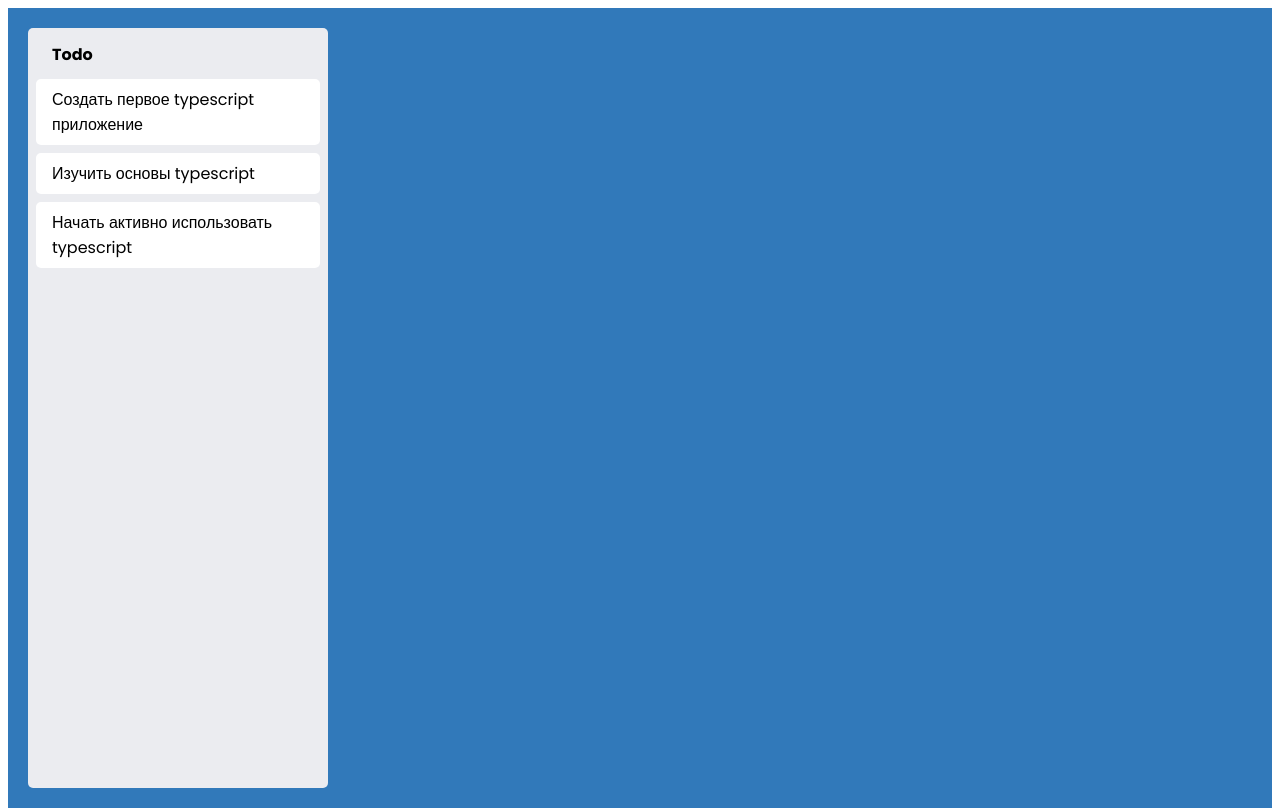
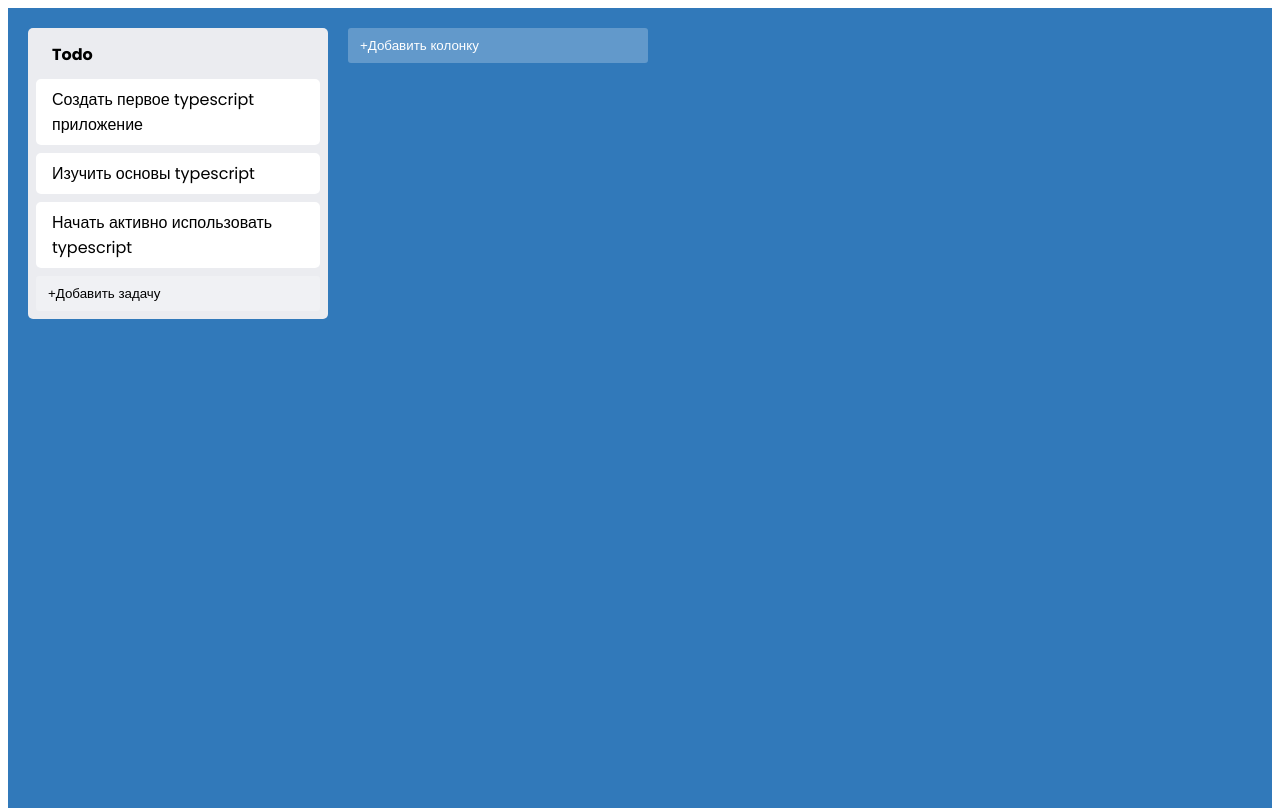
Before and after one commit to IamSoPrada/kanban-board-react-ts, a React (Vite) app: page / in a window 1280 px wide. Built offline with nearby package versions, Linux system fonts and the light colour scheme.

Commit message:
Added AddNewItem component, useFocus hook

```diff
--- /dev/null
+++ b/src/AddNewItem.tsx
@@ -0,0 +1,29 @@
+import {useState} from "react"
+import { AddItemButton } from './styles'
+import {NewItemForm} from './NewItemForm'
+
+type AddNewItemProps = {
+	onAdd: (text: string) => void;
+	toggleButtonText: string;
+	dark?:boolean
+}
+
+export const AddNewItem = (props: AddNewItemProps) => {
+	const [showForm, setShowForm ] = useState(false)
+	const {onAdd, toggleButtonText, dark} = props
+
+	if(showForm) {
+		return (
+			<NewItemForm onAdd={(text)=> {
+				onAdd(text)
+				setShowForm(false)
+			}}/>
+		)
+	}
+
+	return (
+		<AddItemButton dark={dark} onClick={()=> setShowForm(true)}>
+			{toggleButtonText}
+		</AddItemButton>
+	)
+}
--- a/src/App.tsx
+++ b/src/App.tsx
@@ -3,6 +3,7 @@
  AppContainer,
  } from "./styles"
 import {Column} from "./Column"
+import {AddNewItem} from "./AddNewItem"
 
 export function App() {
   const [count, setCount] = useState(0)
@@ -10,6 +11,7 @@
   return (
     <AppContainer>
       <Column text="Todo" />
+      <AddNewItem onAdd={console.log} toggleButtonText="+Добавить колонку" />
     </AppContainer>
   )
 }
--- a/src/Column.tsx
+++ b/src/Column.tsx
@@ -1,5 +1,7 @@
 import {ColumnContainer, ColumnTitle, CardContainer} from "./styles"
 import {Card} from "./Card"
+import {AddNewItem} from "./AddNewItem"
+
 type ColumnProps = {
 	text: string;
 	children?: React.ReactNode;
@@ -12,6 +14,7 @@
 			<Card text="Создать первое typescript приложение" />
 			<Card text="Изучить основы typescript" />
 			<Card text="Начать активно использовать typescript" />
+			<AddNewItem toggleButtonText="+Добавить задачу" onAdd={console.log} dark/>
 		</ColumnContainer>
 	)
 }
--- /dev/null
+++ b/src/NewItemForm.tsx
@@ -0,0 +1,21 @@
+import {useState} from 'react'
+import {useFocus} from "./utils/useFocus"
+
+import { NewItemButton, NewItemFormContainer, NewItemInput } from './styles'
+
+type NewItemFormProps = {
+	onAdd(text:string): void
+}
+
+export const NewItemForm = ({onAdd} : NewItemFormProps) => {
+	const [text, setText] = useState("")
+	const inputRef = useFocus()
+	return (
+		<NewItemFormContainer>
+			<NewItemInput ref={inputRef} value={text} onChange={(e)=> setText(e.target.value)} />
+			<NewItemButton onClick={()=> onAdd(text)}>
+				Добавить
+			</NewItemButton>
+		</NewItemFormContainer>
+	)
+}
--- a/src/styles.ts
+++ b/src/styles.ts
@@ -2,6 +2,7 @@
 
 export const AppContainer = styled.div`
 	display: flex;
+	align-items: flex-start;
 	background-color: #3179ba;
 	flex-direction: row;
 	height: 100%;
@@ -32,3 +33,50 @@
 	border-radius: 5px;
 	box-shadow: "#091e4240 0px 1px 0px 0px";
 `
+
+type AddItemButtonProps = {
+	dark?: boolean
+}
+
+export const AddItemButton = styled.button<AddItemButtonProps>`
+	background-color: #ffffff3d;
+	border-radius: 3px;
+	border: none;
+	color: ${(props)=> (props.dark? "#000" : "#fff")};
+	cursor: pointer;
+	max-width: 300px;
+	padding: 10px 12px;
+	text-align: left;
+	transition: background 85ms ease-in;
+	width: 100%;
+	&:hover {
+		background-color: #ffffff52;
+	}
+`
+
+export const NewItemFormContainer = styled.div`
+	max-width: 300px;
+	display: flex;
+	flex-direction: column;
+	width: 100%;
+	align-items: flex-start;
+`
+
+export const NewItemButton = styled.button`
+	background-color: #5aac44;
+	border-radius: 3px;
+	border: none;
+	box-shadow: none;
+	color: #fff;
+	padding: 6px 12px;
+	text-align: center;
+`
+
+export const NewItemInput = styled.input`
+	border-radius: 3px;
+	border: none;
+	box-shadow: #091e4240 0px 1px 0px 0px;
+	margin-bottom: 0.5rem;
+	padding: 0.5rem 1rem;
+	width: 100%;
+`
--- /dev/null
+++ b/src/utils/useFocus.ts
@@ -0,0 +1,11 @@
+import {useRef, useEffect} from "react"
+
+export const useFocus = ()=> {
+	const ref = useRef<HTMLInputElement>(null)
+
+	useEffect(()=> {
+		ref.current?.focus()
+	}, [])
+
+	return ref
+}
```
